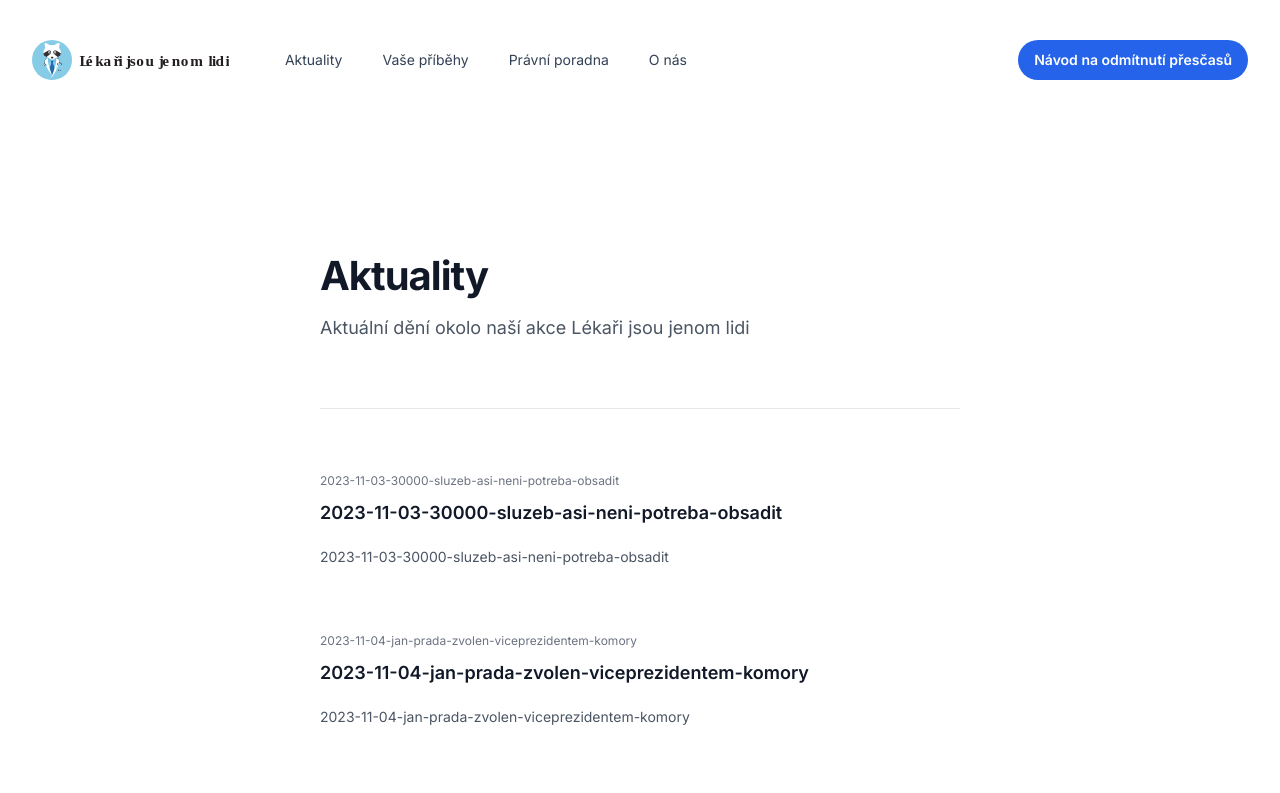
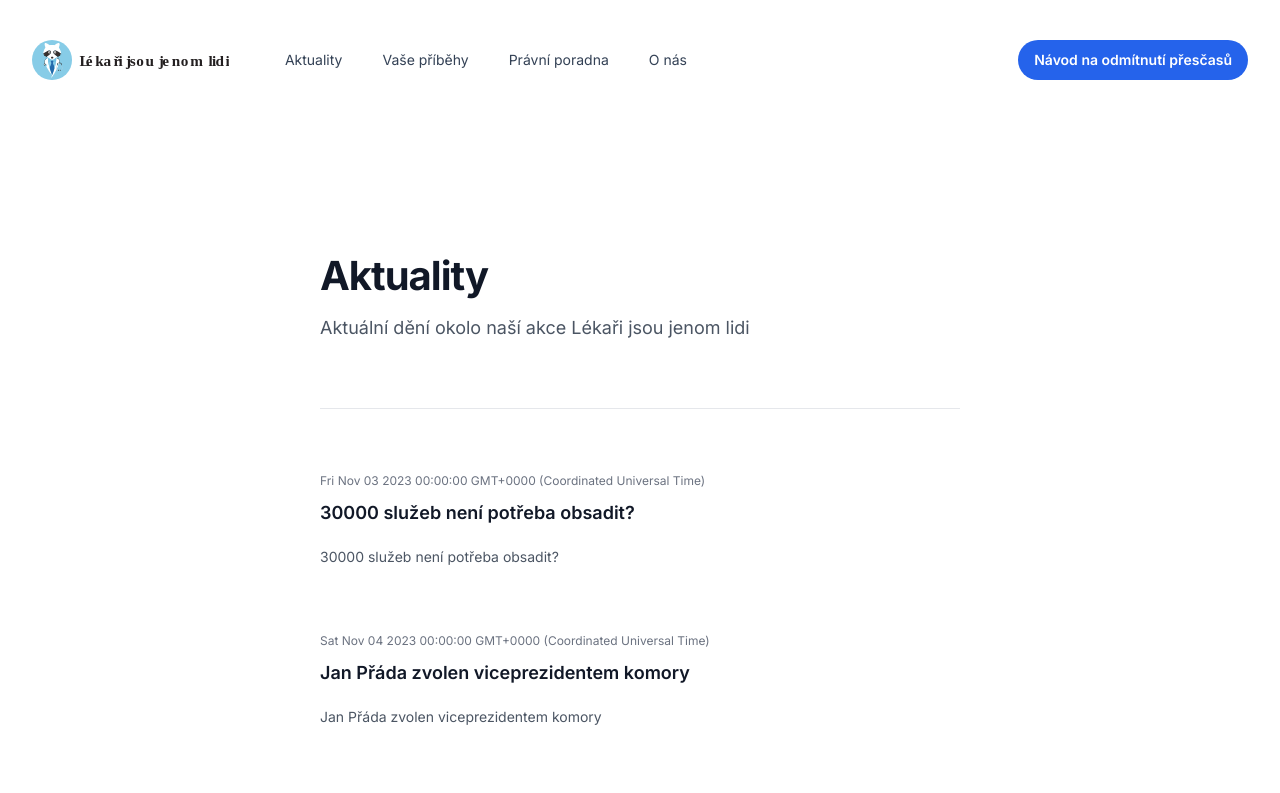
Before and after one commit to ohweb/lekari-jsou-jenom-lidi, a Next.js app: page /aktuality in a window 1280 px wide. Shown: the top 793 px of the page. Built offline with nearby package versions, Linux system fonts and the light colour scheme.

Commit message:
fix: uhlazení blogu

```diff
--- a/package.json
+++ b/package.json
@@ -19,6 +19,9 @@
     "@types/react-dom": "18.2.7",
     "autoprefixer": "^10.4.12",
     "clsx": "^1.2.1",
+    "gray-matter": "^4.0.3",
+    "markdown-to-jsx": "^7.3.2",
+    "moment": "^2.29.4",
     "next": "13.4.16",
     "react": "18.2.0",
     "react-dom": "18.2.0",
--- a/src/app/aktuality/[slug]/page.tsx
+++ b/src/app/aktuality/[slug]/page.tsx
@@ -1,28 +1,32 @@
-import fs from "fs"
+import fs from 'fs'
+import Markdown from "markdown-to-jsx"
+import matter from "gray-matter"
+import moment from "moment";
 
 const getPostContent = (slug: string) => {
     const folder =     "src/posts/"
     const file = `${folder}${slug}.md`
     const content = fs.readFileSync(file, "utf-8")
-    return content
+    const matterResult = matter(content)
+    return matterResult
 }
 
-export default function AktualitaPage(props: any) {
+export default function PostPage(props: any) {
 
     const slug = props.params.slug
-    const content = getPostContent(slug)
+    const post = getPostContent(slug)
 
     return (
         <>
             <div className="bg-white px-6 py-32 lg:px-8">
                 <div className="mx-auto max-w-3xl text-base leading-7 text-gray-700">
-                    <h1 className="mt-2 text-3xl font-bold tracking-tight text-gray-900 sm:text-4xl">Post title</h1>
+                    <h1 className="mt-2 text-3xl font-bold tracking-tight text-gray-900 sm:text-4xl">{post.data.title}</h1>
                     <p className="mt-6 text-xl leading-8">
-                        Post content
+                        {post.data.date.toLocaleDateString('cs-CZ', {day:"numeric", month:"long", year:"numeric"})}
                     </p>
                     <div className="mt-10 max-w-2xl">
                         <p>
-                            {content}
+                            <Markdown>{post.content}</Markdown>
                         </p>
                     </div>
                 </div>
--- a/src/app/aktuality/page.tsx
+++ b/src/app/aktuality/page.tsx
@@ -1,16 +1,27 @@
 import { type Metadata } from 'next'
 import fs from "fs"
+import matter from "gray-matter"
+import { PostMetadata } from "@/components/PostMetadata";
 
 export const metadata: Metadata = {
   title: 'Aktuality',
 }
 
-const getPostMetadata = () => {
+const getPostMetadata = (): PostMetadata[] => {
     const folder = "src/posts/";
     const files = fs.readdirSync(folder)
     const markdownPosts = files.filter((file) => file.endsWith('.md'))
-    const slugs = markdownPosts.map((file) => file.replace(".md", ""))
-    return slugs
+
+    const posts = markdownPosts.map((fileName) => {
+        const fileContents = fs.readFileSync(`${folder}${fileName}`, 'utf-8')
+        const matterResult = matter(fileContents)
+        return {
+            title: matterResult.data.title,
+            date: matterResult.data.date,
+            slug: fileName.replace('.md', '')
+        }
+    })
+    return posts
 }
 
 export default function AktualityPage() {
@@ -27,20 +38,20 @@ export default function AktualityPage() {
                       </p>
                       <div className="mt-10 space-y-16 border-t border-gray-200 pt-10 sm:mt-16 sm:pt-16">
                           {posts.map((post) => (
-                              <article key={post} className="flex max-w-xl flex-col items-start justify-between">
+                              <article key={post.date} className="flex max-w-xl flex-col items-start justify-between">
                                   <div className="flex items-center gap-x-4 text-xs">
-                                      <time dateTime={post} className="text-gray-500">
-                                          {post}
+                                      <time dateTime={post.date} className="text-gray-500">
+                                          {post.date.toString()}
                                       </time>
                                   </div>
                                   <div className="group relative">
                                       <h3 className="mt-3 text-lg font-semibold leading-6 text-gray-900 group-hover:text-gray-600">
-                                          <a href={`/aktuality/${post}`}>
+                                          <a href={`/aktuality/${post.slug}`}>
                                               <span className="absolute inset-0" />
-                                              {post}
+                                              {post.title}
                                           </a>
                                       </h3>
-                                      <p className="mt-5 line-clamp-3 text-sm leading-6 text-gray-600">{post}</p>
+                                      <p className="mt-5 line-clamp-3 text-sm leading-6 text-gray-600">{post.title}</p>
                                   </div>
                               </article>
                           ))}
--- /dev/null
+++ b/src/components/PostMetadata.ts
@@ -0,0 +1,5 @@
+export interface PostMetadata {
+    title: string
+    date: string
+    slug: string
+}
--- a/src/posts/2023-11-09-mandat-k-jednani-na-mz-cr.md
+++ b/src/posts/2023-11-08-mandat-k-jednani-na-mz-cr.md
@@ -1,6 +1,6 @@
 ---
 title: Mandát k jednání na MZ ČR
-date: 2023-11-09
+date: 2023-11-08
 ---
 Již více než 6 tisíc lékařů odmítlo od 1. prosince vykonávat nelegální přesčasovou práci - jinými slovy se rozhodlo dodržovat zákony České republiky.
 Na mapě jsou zobrazena zdravotnická zařízení, ve kterých proto hrozí částečné nebo úplné omezení poskytovaných zdravotních služeb.
```
Also changed, not shown: 1 other file (tests, documents, lock files or other folders).
